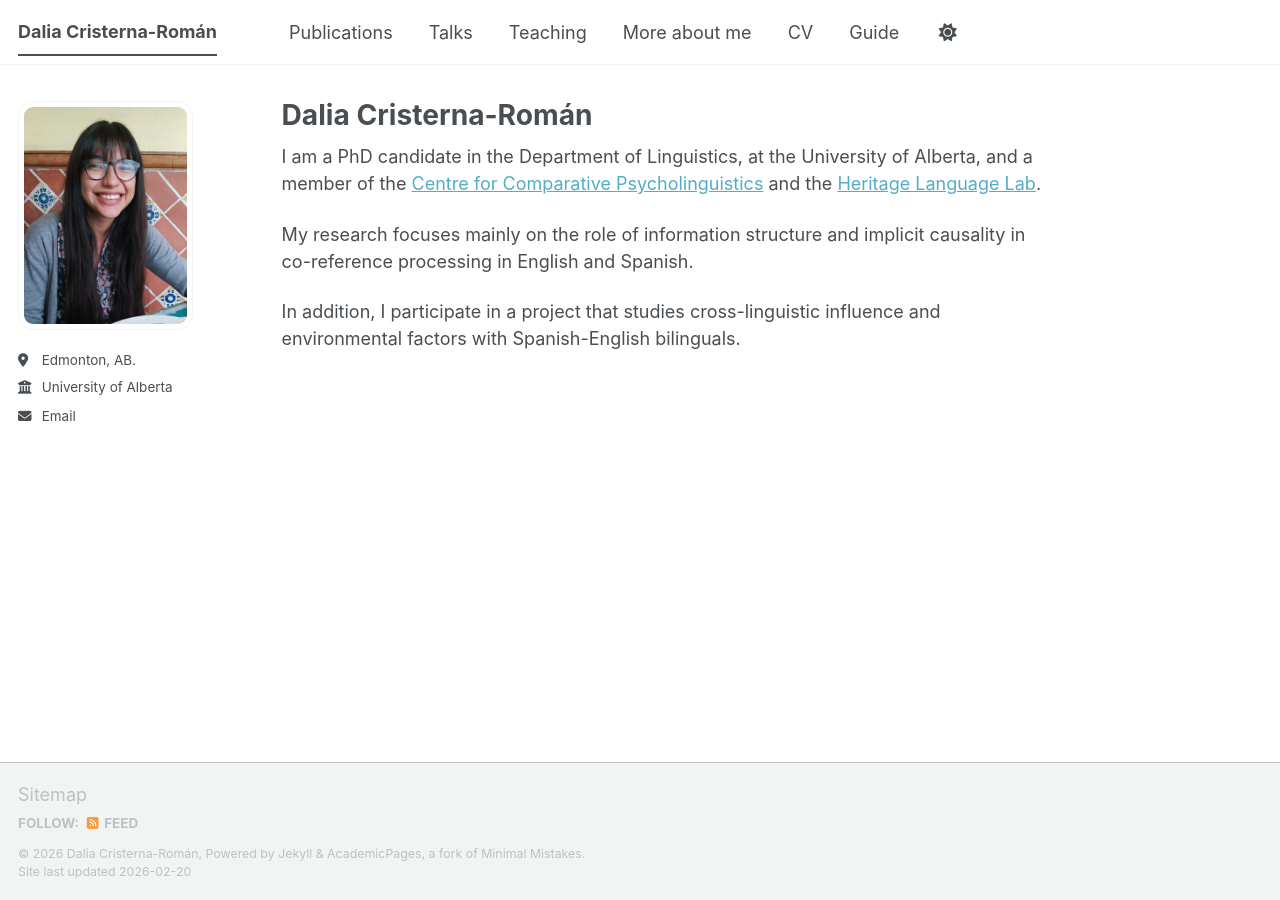
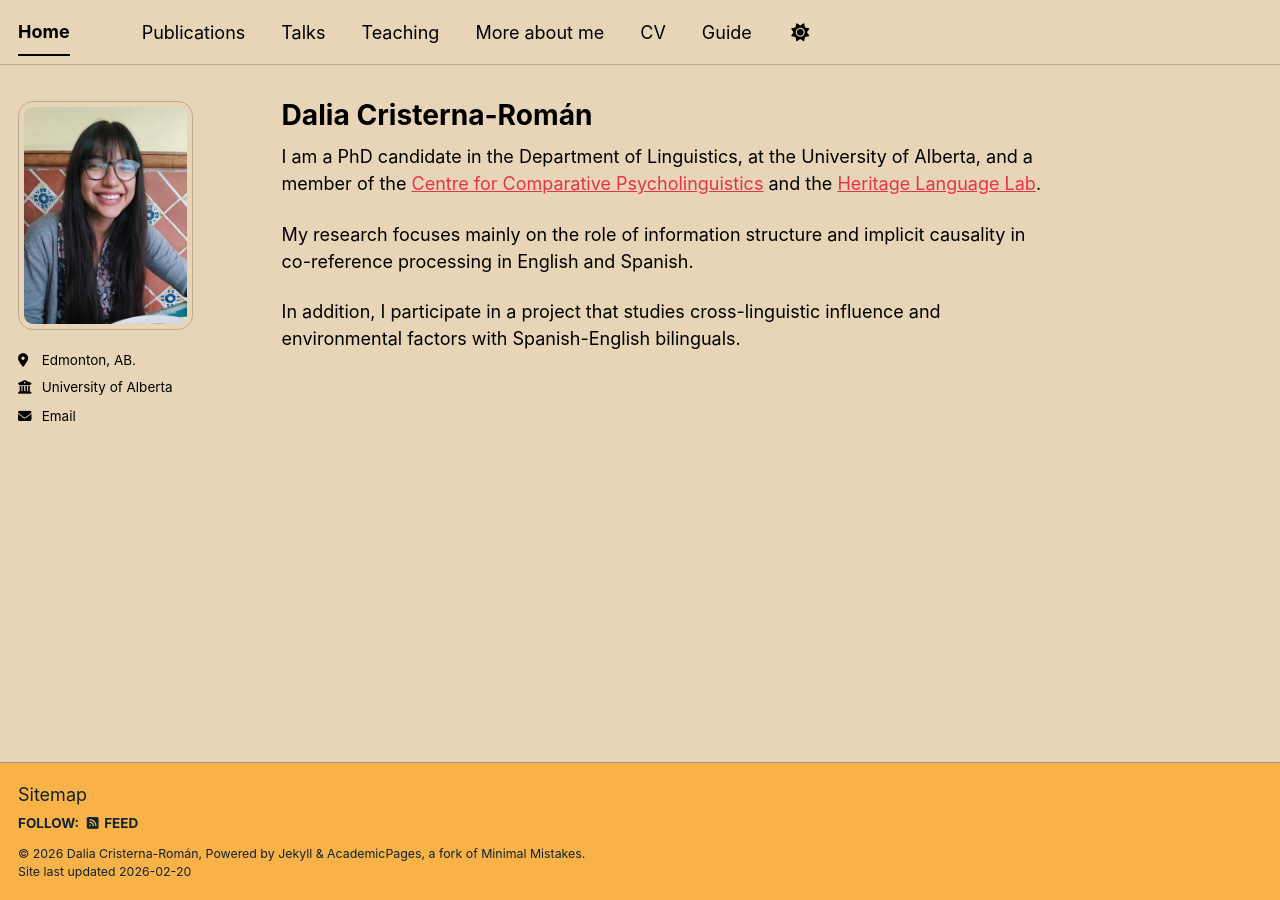
Before and after one commit to daliacristernaroman/dcr3.github.io, a Jekyll site: the page built from _pages/about.md, in a window 1280 px wide. Built offline with Jekyll 4.4.1, drawn with Linux system fonts in a browser that asks for light colours; a script bundle is joined from its source files by our own code; library files that are not in the unit come from our copies.

Commit message:
Update site theme and title in config

```diff
--- a/_config.yml
+++ b/_config.yml
@@ -8,8 +8,8 @@
 
 # Basic Site Settings
 locale                   : "en-US"
-site_theme               : "default" # The available themes options are "default", "air", "sunrise", "mint", "dirt" and "contrast"
-title                    : "Dalia Cristerna-Román"
+site_theme               : "sunrise" # The available themes options are "default", "air", "sunrise", "mint", "dirt" and "contrast"
+title                    : "Home"
 title_separator          : "-"
 name                     : &name "Dalia Cristerna-Román"
 description              : &description "Your Name's academic portfolio"   # Update this with a general description of your site, this is the default if not overridden by a page
```
